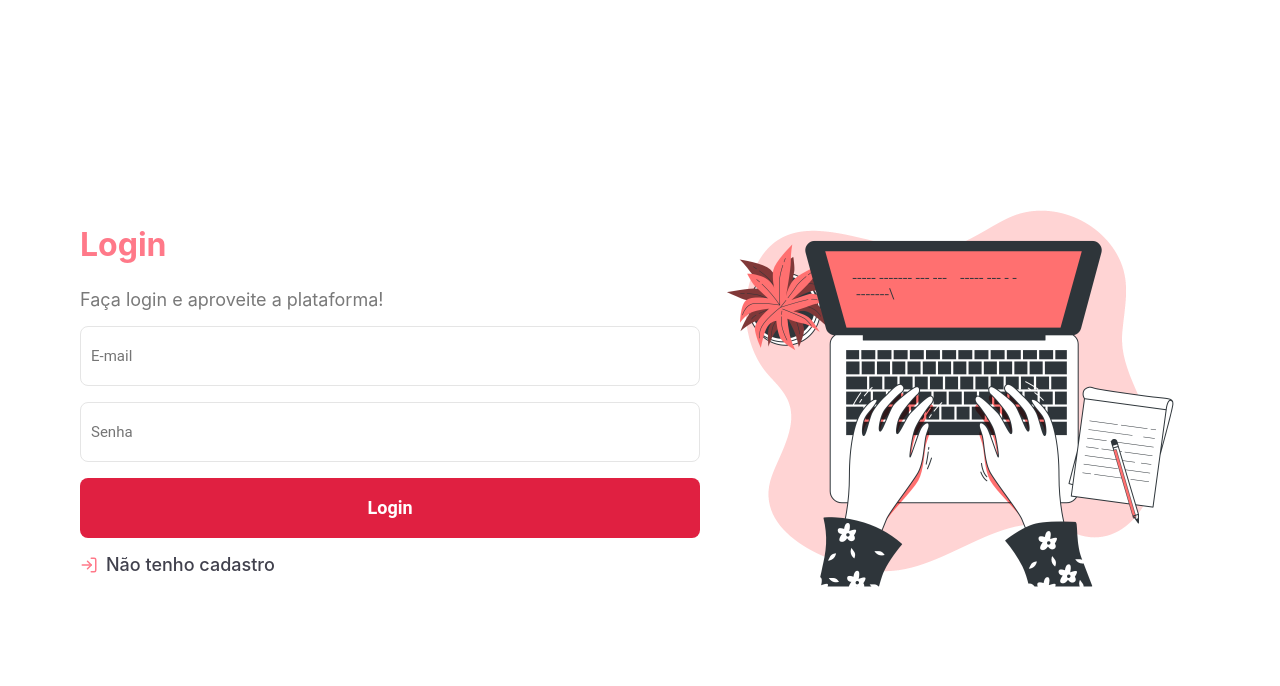
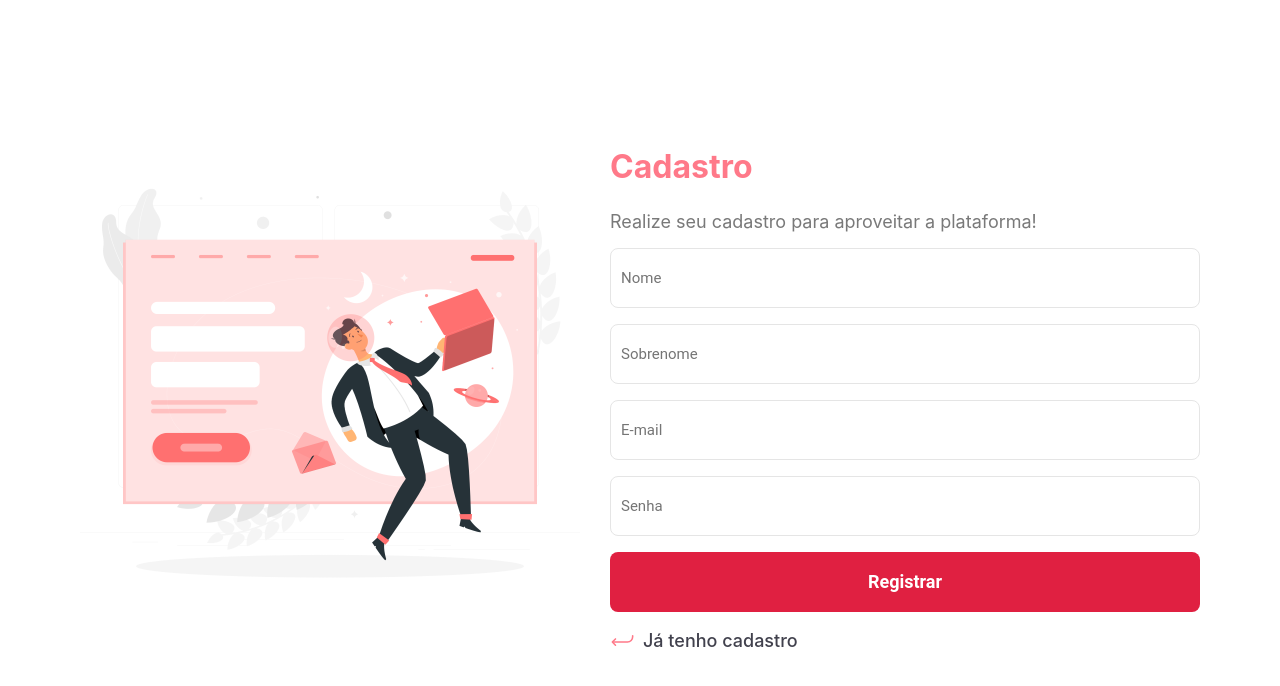
Before and after one commit to hique023/trabalho_conclusao_react, a React (Create React App) app: page / in a window 1280 px wide. Shown: the top 686 px of the page. Built offline with nearby package versions, Linux system fonts and the light colour scheme.

Commit message:
Criado tela de cadastro

```diff
--- a/src/App.js
+++ b/src/App.js
@@ -1,119 +1,17 @@
 import styled from 'styled-components'
-import loginimg from './assets/loginpage.png'
-import { FiLogIn } from 'react-icons/fi'
-import { useState } from 'react'
+
+import Register from './components/Register'
+// import Login from './components/Login'
 
 const Site = styled.div`
-  width: 100%;
-  max-width: 1120px;
-  height: 100vh;
-  margin: 0 auto;
-
-  display: flex;
-  align-items: center;
-  justify-content: space-between;
-  background-color: #FFF;
-`
-
-const Container = styled.div`
-  width: 100%;
-  max-width: 1120px;
-  height: 100vh;
-  margin: 0 auto;
-
-  display: flex;
-  flex-direction: column;
-  align-items: right;
-  justify-content: center;
-`
-
-const Title = styled.h1`
-  color: #FF7989;
-`
-
-const Text = styled.p`
-  margin-top: 25px;
-  color: #797979;
-  font-size: 18px;
-`
-
-const Link = styled.a`
-  display: flex;
-  align-items: center;
-  margin-top: 16px;
-  color: #41414d;
-  font-size: 18px;
-  text-decoration: none;
-  font-weight: 500;
-  transition: opacity 0.2s;
-`
-
-const Loginimg = styled.img`
-  max-width: 500px;
-`
-
-const Form = styled.form`
 
 `
 
-const Input = styled.input`
-  width: 100%;
-  height: 60px;
-  color: #FF7989;
-  margin-top: 16px;
-  padding: 10px;
-  border-radius: 8px;
-  border: 1px solid #e5e5e5;
-`
-
-const Button = styled.button`
-  width: 100%;
-  height: 60px;
-  background: #e02041;
-  border: 0;
-  border-radius: 8px;
-  color: #fff;
-  font-weight: 700;
-  margin-top: 16px;
-  display: inline-block;
-  text-align: center;
-  text-decoration: none;
-  font-size: 18px;
-  line-height: 60px;
-  transition: filter 0.2s;
-`
-
 export default function App() {
-
-  const [email, setEmail] = useState('')
-  const [password, setPassword] = useState('')
-
-
-  function handleLogin(e) {
-    e.preventDefault()
-
-    console.log(
-      email,
-      password
-    );
-  }
-
   return (
     <Site>
-      <Container>
-        <Title>Login</Title>
-        <Text>Faça login e aproveite a plataforma!</Text>
-        <Form onSubmit={handleLogin}>
-          <Input value={email} type="email" placeholder="E-mail" onChange={e => setEmail(e.target.value)}></Input>
-          <Input value={password} type="password" placeholder="Senha" onChange={e => setPassword(e.target.value)}></Input>
-          <Button type="submit">Login</Button>
-        </Form>
-        <Link href="https://www.google.com.br">
-          <FiLogIn size={18} color="#FF7989" />
-          Não tenho cadastro
-        </Link>
-      </Container>
-      <Loginimg src={loginimg} />
+      <Register />
+      {/* <Login /> */}
     </Site>
   );
 }
--- /dev/null
+++ b/src/components/Login/index.js
@@ -0,0 +1,120 @@
+import styled from 'styled-components'
+import loginimg from '../../assets/loginpage.png'
+import { FiLogIn } from 'react-icons/fi'
+import { useState } from 'react'
+
+const Site = styled.div`
+  width: 100%;
+  max-width: 1120px;
+  height: 100vh;
+  margin: 0 auto;
+
+  display: flex;
+  align-items: center;
+  justify-content: space-between;
+  background-color: #FFF;
+`
+
+const Container = styled.div`
+  width: 100%;
+  max-width: 1120px;
+  height: 100vh;
+  margin: 0 auto;
+
+  display: flex;
+  flex-direction: column;
+  align-items: right;
+  justify-content: center;
+`
+
+const Title = styled.h1`
+  color: #FF7989;
+`
+
+const Text = styled.p`
+  margin-top: 25px;
+  color: #797979;
+  font-size: 18px;
+`
+
+const Link = styled.a`
+  display: flex;
+  align-items: center;
+  margin-top: 16px;
+  color: #41414d;
+  font-size: 18px;
+  text-decoration: none;
+  font-weight: 500;
+  transition: opacity 0.2s;
+`
+
+const Loginimg = styled.img`
+  max-width: 500px;
+  margin-left: 30px;
+`
+
+const Form = styled.form`
+
+`
+
+const Input = styled.input`
+  width: 100%;
+  height: 60px;
+  color: #FF7989;
+  margin-top: 16px;
+  padding: 10px;
+  border-radius: 8px;
+  border: 1px solid #e5e5e5;
+`
+
+const Button = styled.button`
+  width: 100%;
+  height: 60px;
+  background: #e02041;
+  border: 0;
+  border-radius: 8px;
+  color: #fff;
+  font-weight: 700;
+  margin-top: 16px;
+  display: inline-block;
+  text-align: center;
+  text-decoration: none;
+  font-size: 18px;
+  line-height: 60px;
+  transition: filter 0.2s;
+`
+
+export default function Login() {
+
+    const [email, setEmail] = useState('')
+    const [password, setPassword] = useState('')
+
+
+    function handleLogin(e) {
+        e.preventDefault()
+
+        console.log(
+            email,
+            password
+        );
+    }
+
+    return (
+        <Site>
+            <Container>
+                <Title>Login</Title>
+                <Text>Faça login e aproveite a plataforma!</Text>
+                <Form onSubmit={handleLogin}>
+                    <Input value={email} type="email" placeholder="E-mail" onChange={e => setEmail(e.target.value)}></Input>
+                    <Input value={password} type="password" placeholder="Senha" onChange={e => setPassword(e.target.value)}></Input>
+                    <Button type="submit">Login</Button>
+                </Form>
+                <Link href="https://www.google.com.br">
+                    <FiLogIn size={18} color="#FF7989" />
+          Não tenho cadastro
+        </Link>
+            </Container>
+            <Loginimg src={loginimg} />
+        </Site>
+    );
+}
--- /dev/null
+++ b/src/components/Register/index.js
@@ -0,0 +1,124 @@
+import styled from 'styled-components'
+import loginimg from '../../assets/register.png'
+import { IoReturnDownBackOutline } from 'react-icons/io5'
+import { useState } from 'react'
+
+const Site = styled.div`
+  width: 100%;
+  max-width: 1120px;
+  height: 100vh;
+  margin: 0 auto;
+
+  display: flex;
+  align-items: center;
+  justify-content: space-between;
+  background-color: #FFF;
+`
+
+const Container = styled.div`
+  width: 100%;
+  max-width: 1120px;
+  height: 100vh;
+  margin: 0 auto;
+
+  display: flex;
+  flex-direction: column;
+  align-items: right;
+  justify-content: center;
+`
+
+const Title = styled.h1`
+  color: #FF7989;
+`
+
+const Text = styled.p`
+  margin-top: 25px;
+  color: #797979;
+  font-size: 18px;
+`
+
+const Link = styled.a`
+  display: flex;
+  align-items: center;
+  margin-top: 16px;
+  color: #41414d;
+  font-size: 18px;
+  text-decoration: none;
+  font-weight: 500;
+  transition: opacity 0.2s;
+`
+
+const Loginimg = styled.img`
+  max-width: 500px;
+  margin-right: 30px;
+`
+
+const Form = styled.form`
+
+`
+
+const Input = styled.input`
+  width: 100%;
+  height: 60px;
+  color: #FF7989;
+  margin-top: 16px;
+  padding: 10px;
+  border-radius: 8px;
+  border: 1px solid #e5e5e5;
+`
+
+const Button = styled.button`
+  width: 100%;
+  height: 60px;
+  background: #e02041;
+  border: 0;
+  border-radius: 8px;
+  color: #fff;
+  font-weight: 700;
+  margin-top: 16px;
+  display: inline-block;
+  text-align: center;
+  text-decoration: none;
+  font-size: 18px;
+  line-height: 60px;
+  transition: filter 0.2s;
+`
+
+export default function Register() {
+
+  const [name, setName] = useState('')
+  const [lastname, setLastname] = useState('')
+  const [email, setEmail] = useState('')
+  const [password, setPassword] = useState('')
+
+
+  function handleLogin(e) {
+    e.preventDefault()
+
+    console.log(
+      email,
+      password
+    );
+  }
+
+  return (
+    <Site>
+      <Loginimg src={loginimg} />
+      <Container>
+        <Title>Cadastro</Title>
+        <Text>Realize seu cadastro para aproveitar a plataforma!</Text>
+        <Form onSubmit={handleLogin}>
+          <Input value={name} type="text" placeholder="Nome" onChange={e => setName(e.target.value)}></Input>
+          <Input value={lastname} type="text" placeholder="Sobrenome" onChange={e => setName(e.target.value)}></Input>
+          <Input value={email} type="email" placeholder="E-mail" onChange={e => setEmail(e.target.value)}></Input>
+          <Input value={password} type="password" placeholder="Senha" onChange={e => setPassword(e.target.value)}></Input>
+          <Button type="submit">Registrar</Button>
+        </Form>
+        <Link href="https://www.google.com.br">
+          <IoReturnDownBackOutline size={25} color="#FF7989" />
+          Já tenho cadastro
+        </Link>
+      </Container>
+    </Site>
+  );
+}
```
Also changed, not shown: src/assets/register.png (added).
